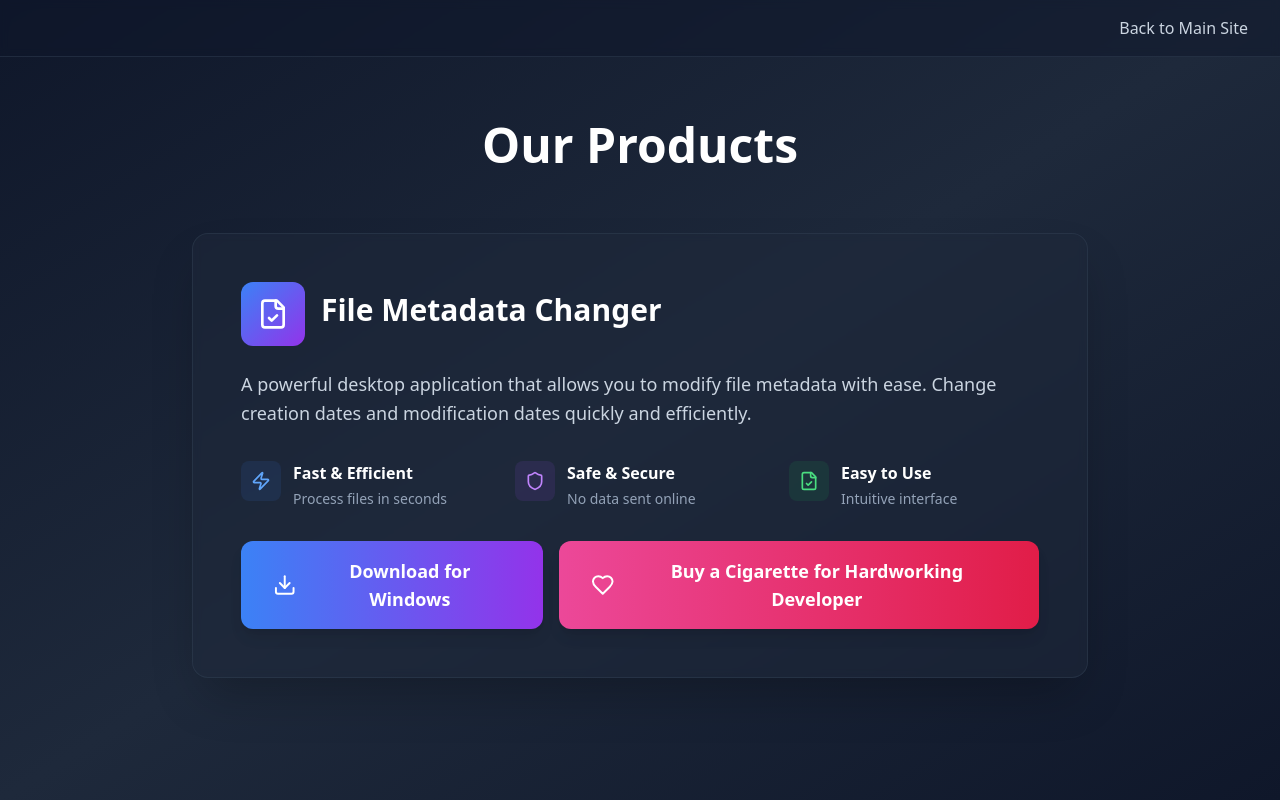
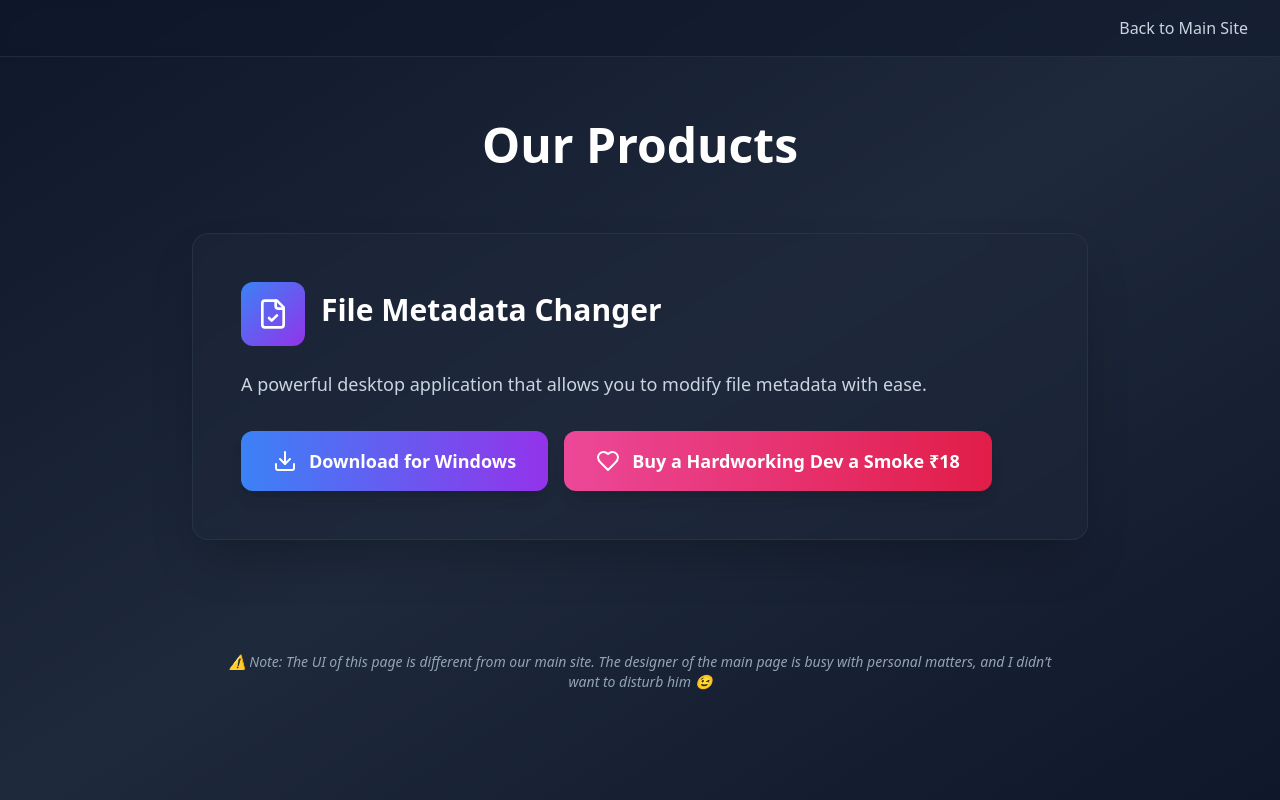
Before and after one commit to velvoratech/velvora-website, a Next.js app: page /products in a window 1280 px wide. Built offline with nearby package versions, Linux system fonts and the light colour scheme.

Commit message:
resolved some razorpay errors

```diff
--- /dev/null
+++ b/src/app/RazorpayScript.js
@@ -0,0 +1,13 @@
+'use client';
+
+import Script from "next/script";
+
+export default function RazorpayScript() {
+  return (
+    <Script
+      src="https://checkout.razorpay.com/v1/checkout.js"
+      strategy="lazyOnload"
+      onLoad={() => console.log('Razorpay loaded')}
+    />
+  );
+}
--- a/src/app/api/create-order/route.js
+++ b/src/app/api/create-order/route.js
@@ -1,27 +1,30 @@
 import Razorpay from "razorpay";
+
+const razorpay = new Razorpay({
+  key_id: process.env.NEXT_PUBLIC_RAZORPAY_KEY_ID, // public key for client
+  key_secret: process.env.RAZORPAY_KEY_SECRET,      // secret for server only
+});
 
 export async function POST(req) {
   try {
-    const instance = new Razorpay({
-      key_id: process.env.NEXT_PUBLIC_RAZORPAY_KEY_ID,
-      key_secret: process.env.RAZORPAY_KEY_SECRET,
-    });
+    const amount = 18 * 100; // ₹18 in paise
+    const currency = "INR";
 
     const options = {
-      amount: 18 * 100, // ₹18 in paise
-      currency: "INR",
-      receipt: `receipt_${Date.now()}`,
+      amount,
+      currency,
       payment_capture: 1,
     };
 
-    const order = await instance.orders.create(options);
+    const order = await razorpay.orders.create(options);
 
     return new Response(JSON.stringify(order), {
       status: 200,
       headers: { "Content-Type": "application/json" },
     });
   } catch (error) {
-    return new Response(JSON.stringify({ error: error.message }), {
+    console.error(error);
+    return new Response(JSON.stringify({ error: "Order creation failed" }), {
       status: 500,
       headers: { "Content-Type": "application/json" },
     });
--- a/src/app/components/ProductsPage.js
+++ b/src/app/components/ProductsPage.js
@@ -1,73 +1,104 @@
 'use client';
-import React, { useEffect,useState } from 'react';
-import { Download, FileCheck, Zap, Shield, Heart } from 'lucide-react';
+import React, { useState } from 'react';
+import { Download, FileCheck, Heart } from 'lucide-react';
 
 export default function ProductsPage() {
+  const [loading, setLoading] = useState(false);
 
-  const [donationSuccess, setDonationSuccess] = useState(false);
+  const handleDonate = async () => {
+    if (!window.Razorpay) {
+      alert("Payment system is loading. Please try again in a moment.");
+      return;
+    }
 
-  // Load Razorpay script dynamically
-  useEffect(() => {
-    const script = document.createElement("script");
-    script.src = "https://checkout.razorpay.com/v1/checkout.js";
-    script.async = true;
-    document.body.appendChild(script);
-  }, []);
+    setLoading(true);
 
-  // Razorpay handler
-const handleDonate = async () => {
     try {
+      // Create order on server
       const res = await fetch("/api/create-order", {
         method: "POST",
+        headers: {
+          'Content-Type': 'application/json',
+        }
       });
+
+      if (!res.ok) {
+        throw new Error(`Server error: ${res.status}`);
+      }
+
       const order = await res.json();
 
+      if (order.error) {
+        throw new Error(order.error);
+      }
+
+      // Order created, now open Razorpay
       const options = {
         key: process.env.NEXT_PUBLIC_RAZORPAY_KEY_ID,
         amount: order.amount,
         currency: order.currency,
         name: "Velvora Technologies",
-      description: "Buy a Cigarette for Hardworking Developer - ₹18 Donation",
+        description: "Buy a Cigarette for our Hardworking Developer",
         order_id: order.id,
         handler: function (response) {
+          setLoading(false);
           alert("✅ Thank you for donating! Payment ID: " + response.razorpay_payment_id);
+        },
+        modal: {
+          ondismiss: function () {
+            setLoading(false);
+          },
+        },
+        prefill: {
+          name: "",
+          email: "",
+          contact: ""
         },
         theme: { color: "#6366f1" },
       };
 
       const rzp = new window.Razorpay(options);
       rzp.open();
+      setLoading(false); // Hide loading once modal opens
+
     } catch (error) {
-    console.error(error);
-    alert("⚠️ Something went wrong. Please try again.");
+      console.error("Donation error:", error);
+      setLoading(false);
+      alert("⚠️ Unable to process donation. Please try again or contact support.");
     }
   };
 
+  return (
+    <div className="relative min-h-screen bg-gradient-to-br from-slate-900 via-slate-800 to-slate-900">
+      {/* Loading Overlay */}
+      {loading && (
+        <div className="absolute inset-0 z-50 flex items-center justify-center bg-black bg-opacity-50 backdrop-blur-sm">
+          <div className="flex flex-col items-center space-y-4">
+            <div className="w-16 h-16 border-4 border-blue-500 border-t-transparent rounded-full animate-spin"></div>
+            <div className="text-white text-xl font-semibold">
+              Processing your donation...
+            </div>
+            <div className="text-slate-300 text-sm">
+              This may take a few seconds
+            </div>
+          </div>
+        </div>
+      )}
 
-
-  return (
-    <div className="min-h-screen bg-gradient-to-br from-slate-900 via-slate-800 to-slate-900">
       {/* Header */}
       <header className="border-b border-slate-700/50 bg-slate-900/50 backdrop-blur-sm">
-        <div className="max-w-7xl mx-auto px-4 sm:px-6 lg:px-8 py-4">
-          <div className="flex items-center justify-between">
-            <div className="flex items-center space-x-2"></div>
-            <a
-              href="https://velvoratech.com"
-              className="text-slate-300 hover:text-white transition-colors"
-            >
+        <div className="max-w-7xl mx-auto px-4 sm:px-6 lg:px-8 py-4 flex justify-between">
+          <div></div>
+          <a href="https://velvoratech.com" className="text-slate-300 hover:text-white transition-colors">
             Back to Main Site
           </a>
-          </div>
         </div>
       </header>
 
       {/* Hero Section */}
       <section className="max-w-7xl mx-auto px-4 sm:px-6 lg:px-8 py-16">
         <div className="text-center mb-16">
-          <h1 className="text-5xl font-bold text-white mb-4">
-            Our Products
-          </h1>
+          <h1 className="text-5xl font-bold text-white mb-4">Our Products</h1>
         </div>
 
         {/* Product Card */}
@@ -80,54 +111,17 @@ const handleDonate = async () => {
                     <FileCheck className="w-8 h-8 text-white" />
                   </div>
                   <div>
-                    <h2 className="text-3xl font-bold text-white mb-2">
-                      File Metadata Changer
-                    </h2>
+                    <h2 className="text-3xl font-bold text-white mb-2">File Metadata Changer</h2>
                   </div>
                 </div>
               </div>
 
               <p className="text-slate-300 text-lg mb-8 leading-relaxed">
                 A powerful desktop application that allows you to modify file metadata with ease.
-                Change creation dates and modification dates quickly and efficiently.
               </p>
 
-              {/* Features Grid */}
-              <div className="grid md:grid-cols-3 gap-6 mb-8">
-                <div className="flex items-start space-x-3">
-                  <div className="w-10 h-10 bg-blue-500/10 rounded-lg flex items-center justify-center flex-shrink-0">
-                    <Zap className="w-5 h-5 text-blue-400" />
-                  </div>
-                  <div>
-                    <h3 className="text-white font-semibold mb-1">Fast & Efficient</h3>
-                    <p className="text-slate-400 text-sm">Process files in seconds</p>
-                  </div>
-                </div>
-
-                <div className="flex items-start space-x-3">
-                  <div className="w-10 h-10 bg-purple-500/10 rounded-lg flex items-center justify-center flex-shrink-0">
-                    <Shield className="w-5 h-5 text-purple-400" />
-                  </div>
-                  <div>
-                    <h3 className="text-white font-semibold mb-1">Safe & Secure</h3>
-                    <p className="text-slate-400 text-sm">No data sent online</p>
-                  </div>
-                </div>
-
-                <div className="flex items-start space-x-3">
-                  <div className="w-10 h-10 bg-green-500/10 rounded-lg flex items-center justify-center flex-shrink-0">
-                    <FileCheck className="w-5 h-5 text-green-400" />
-                  </div>
-                  <div>
-                    <h3 className="text-white font-semibold mb-1">Easy to Use</h3>
-                    <p className="text-slate-400 text-sm">Intuitive interface</p>
-                  </div>
-                </div>
-              </div>
-
               {/* Buttons */}
-              <div className="flex flex-col sm:flex-row gap-4 relative">
-  {/* Download Button */}
+              <div className="flex flex-col sm:flex-row gap-4">
                 <button
                   onClick={() =>
                     window.open(
@@ -135,36 +129,29 @@ const handleDonate = async () => {
                       "_blank"
                     )
                   }
-    className="w-full sm:w-auto bg-gradient-to-r from-blue-500 to-purple-600 text-white px-8 py-4 rounded-xl font-semibold text-lg flex items-center justify-center space-x-3 hover:from-blue-600 hover:to-purple-700 transition-all duration-300 shadow-lg hover:shadow-xl hover:shadow-blue-500/25 group cursor-pointer"
+                  className="w-full sm:w-auto bg-gradient-to-r from-blue-500 to-purple-600 text-white px-8 py-4 rounded-xl font-semibold text-lg flex items-center justify-center space-x-3 hover:from-blue-600 hover:to-purple-700 transition-all duration-300 shadow-lg hover:shadow-xl group"
                 >
                   <Download className="w-6 h-6 group-hover:animate-bounce" />
                   <span>Download for Windows</span>
                 </button>
 
-  {/* Donate Button */}
                 <button
                   onClick={handleDonate}
-    className="w-full sm:w-auto bg-gradient-to-r from-pink-500 to-rose-600 text-white px-8 py-4 rounded-xl font-semibold text-lg flex items-center justify-center space-x-3 hover:from-pink-600 hover:to-rose-700 transition-all duration-300 shadow-lg hover:shadow-xl hover:shadow-pink-500/25 group cursor-pointer relative overflow-hidden"
+                  className="w-full sm:w-auto bg-gradient-to-r from-pink-500 to-rose-600 text-white px-8 py-4 rounded-xl font-semibold text-lg flex items-center justify-center space-x-3 hover:from-pink-600 hover:to-rose-700 transition-all duration-300 shadow-lg hover:shadow-xl group"
                 >
                   <Heart className="w-6 h-6 text-white group-hover:scale-110 transition-transform" />
-    <span>Buy a Cigarette for Hardworking Developer</span>
-
-    {/* Success message */}
-    {donationSuccess && (
-      <span className="absolute inset-0 flex items-center justify-center bg-green-500 bg-opacity-80 text-white font-semibold text-sm rounded-xl animate-pulse">
-        ✅ Thank you for donating!
-      </span>
-    )}
+                  <span>Buy a Hardworking Dev a Smoke ₹18</span>
                 </button>
               </div>
-
-
             </div>
           </div>
         </div>
       </section>
-
-
+      <div className="max-w-4xl mx-auto mt-12 px-4 sm:px-6 lg:px-8 text-center">
+  <p className="text-slate-400 text-sm italic">
+    ⚠️ Note: The UI of this page is different from our main site. The designer of the main page is busy with personal matters, and I didn’t want to disturb him 😉
+  </p>
+</div>
     </div>
   );
 }
--- a/src/app/layout.js
+++ b/src/app/layout.js
@@ -1,5 +1,6 @@
 import { Geist, Geist_Mono } from "next/font/google";
 import Script from "next/script";
+import RazorpayScript from "./RazorpayScript";
 import "./globals.css";
 
 const geistSans = Geist({
@@ -30,6 +31,9 @@ export default function RootLayout({ children }) {
         className={`${geistSans.variable} ${geistMono.variable} antialiased`}
       >
         {children}
+
+        {/* Razorpay loaded via client component */}
+        <RazorpayScript />
       </body>
     </html>
   );
```
Lines whose indentation alone changed are shown as unchanged.
